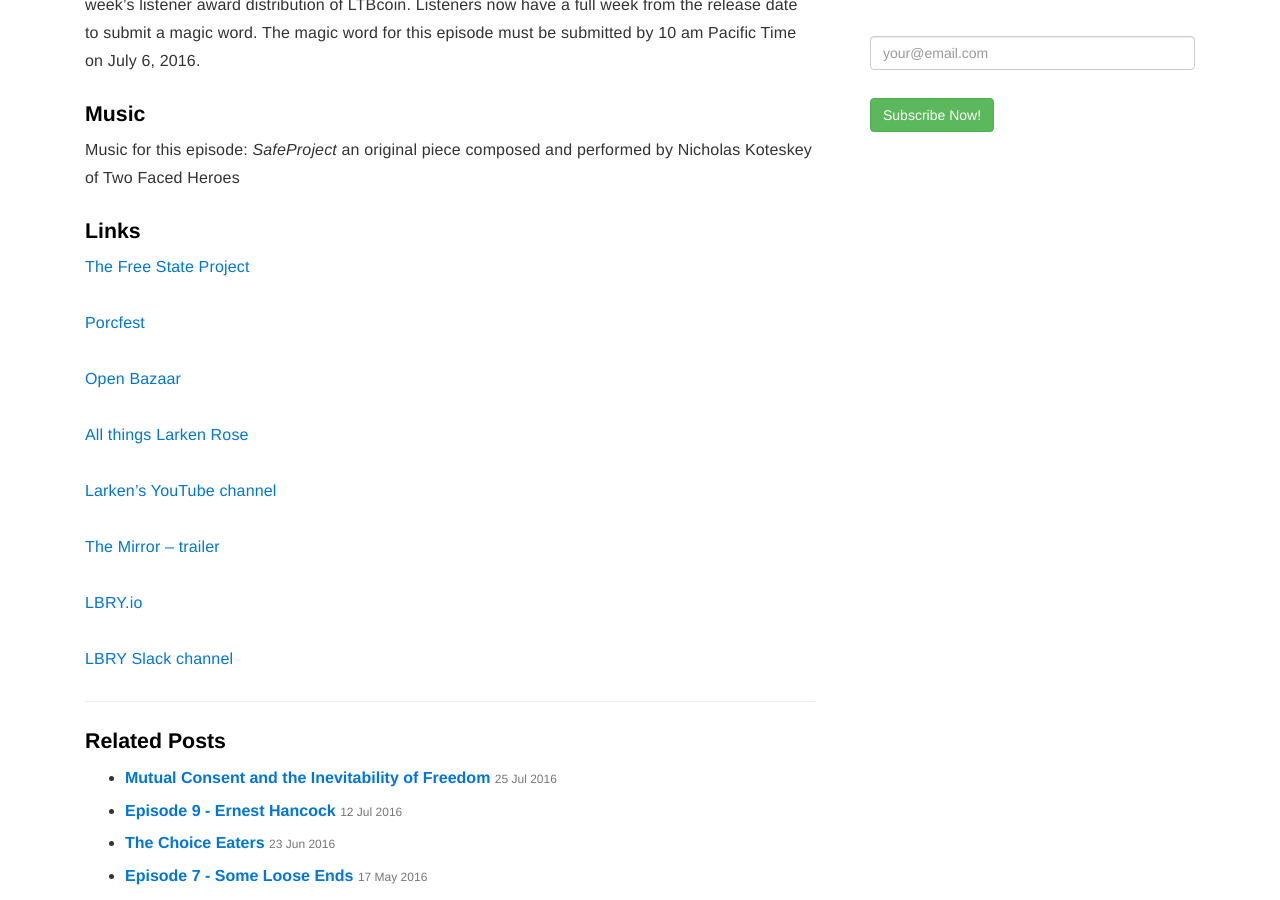
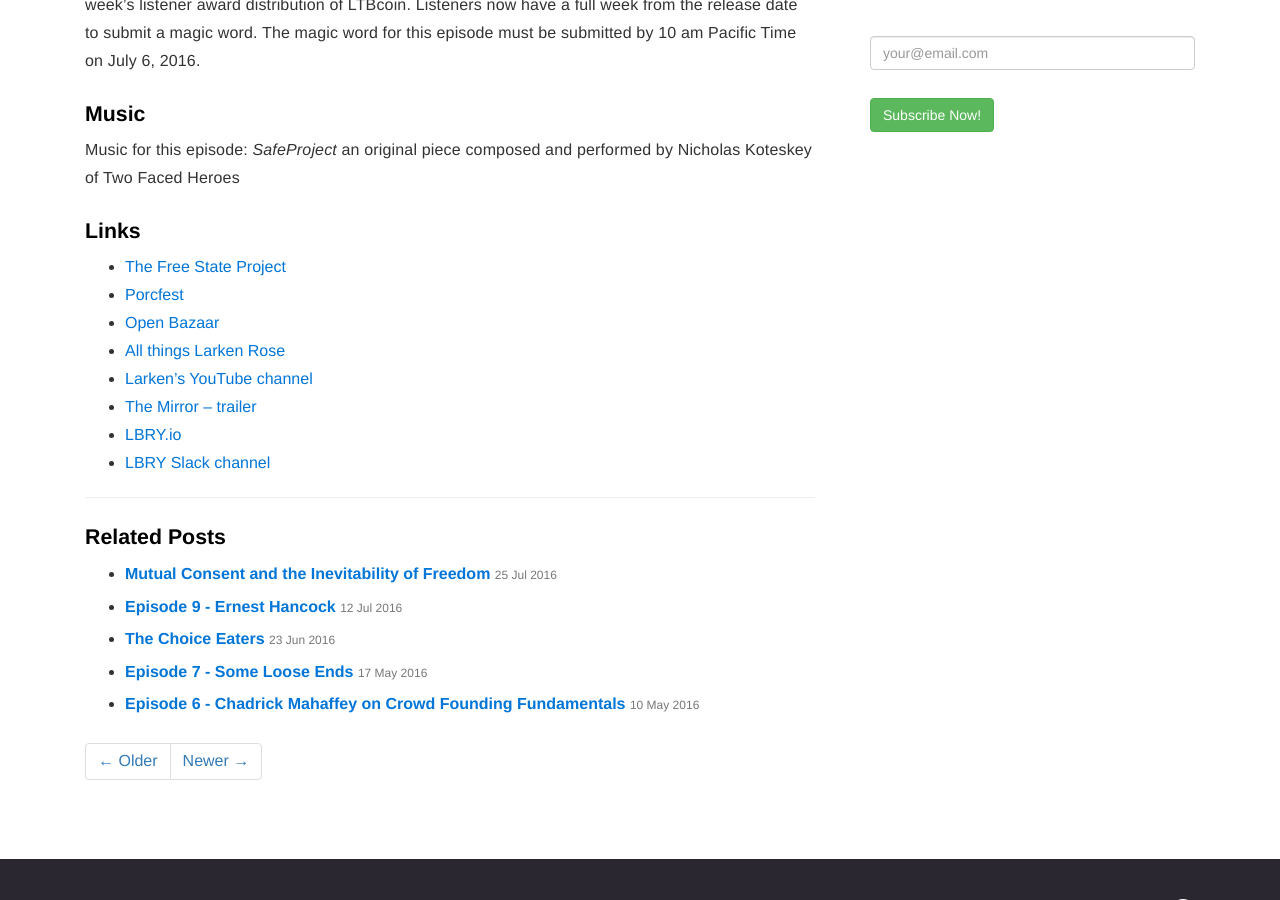
Before and after one commit to safecrossroads/technologyandchoice.com, a Jekyll site: the page built from _posts/2016-06-29-episode-8-porcfest-potpourri.md, in a window 1280 px wide and 900 px high, scrolled down 1208 px. Built offline with Jekyll 4.4.1, drawn with Linux system fonts in a browser that asks for light colours.

Commit message:
fix headings

```diff
--- a/_posts/2016-06-29-episode-8-porcfest-potpourri.md
+++ b/_posts/2016-06-29-episode-8-porcfest-potpourri.md
@@ -30,18 +30,11 @@ Music for this episode: *SafeProject* an original piece composed and performed b
 
 #### Links
 
-[The Free State Project](https://freestateproject.org/)
-
-[Porcfest](http://porcfest.com)
-
-[Open Bazaar](https://openbazaar.org/)
-
-[All things Larken Rose](http://larkenrose.com)
-
-[Larken's YouTube channel](https://www.youtube.com/user/LarkenRose)
-
-[The Mirror -- trailer](https://www.youtube.com/watch?v=hJUZlwAFVQo)
-
-[LBRY.io](https://lbry.io/)
-
-[LBRY Slack channel](https://slack.lbry.io)
+* [The Free State Project](https://freestateproject.org/)
+* [Porcfest](http://porcfest.com)
+* [Open Bazaar](https://openbazaar.org/)
+* [All things Larken Rose](http://larkenrose.com)
+* [Larken's YouTube channel](https://www.youtube.com/user/LarkenRose)
+* [The Mirror -- trailer](https://www.youtube.com/watch?v=hJUZlwAFVQo)
+* [LBRY.io](https://lbry.io/)
+* [LBRY Slack channel](https://slack.lbry.io)
```
Also changed, not shown: _posts/2016-07-12-episode-9-ernest-hancock.md (+3 -5 lines), _posts/2016-07-25-mutual-consent-and-the-inevitably-of-freedom.md (+5 -5 lines), Gemfile.lock.
